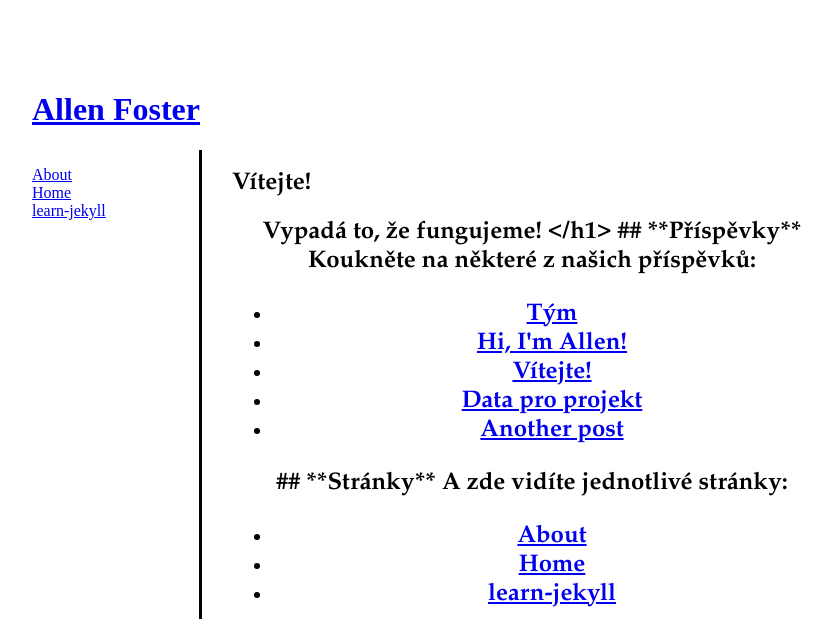
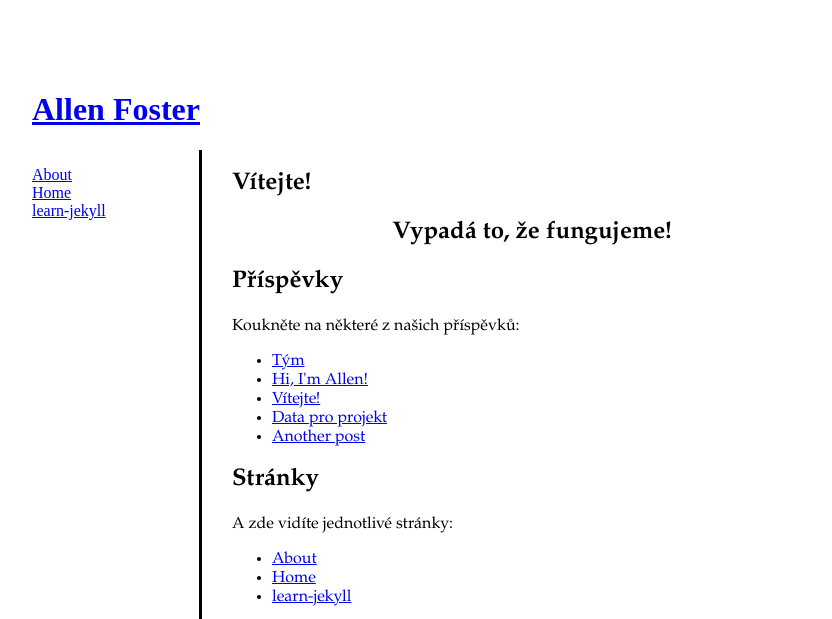
Before and after one commit to janikoci/learn-jekyll, a Jekyll site: the page built from index.md, in a window 1280 px wide, cut to the strip 0-619 px from the top of the page. Shown: the whole strip, without its empty margins (208-1040 px from the left). Built offline with Jekyll 4.4.1, drawn with Linux system fonts in a browser that asks for light colours.

Commit message:
Oprava chyby: neukončená h2
Oprava chyby: nedošlo k </h2>

```diff
--- a/index.md
+++ b/index.md
@@ -3,10 +3,10 @@ layout: page
 title: Home
 ---
 
-<h1 id="vitejte"> Vítejte! </h1>
-<h2 style="text-align: center"> Vypadá to, že fungujeme! </h1>
+<h1>Vítejte!</h1>
+<h2 style="text-align: center">Vypadá to, že fungujeme!</h2>
 
-## **Příspěvky**
+## Příspěvky
 
 Koukněte na některé z našich příspěvků:
 
```
